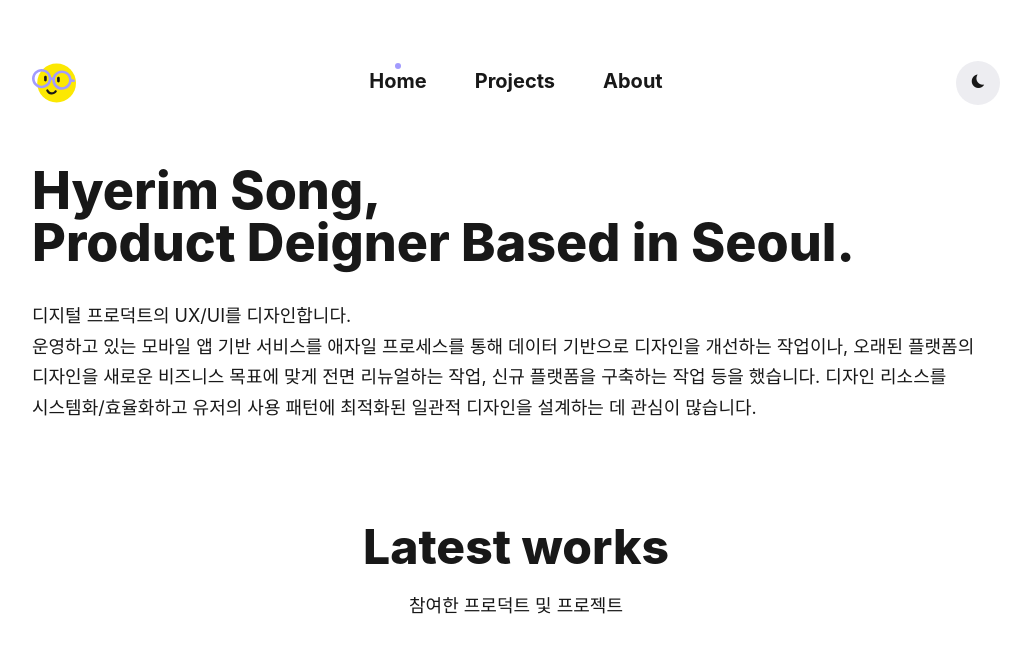
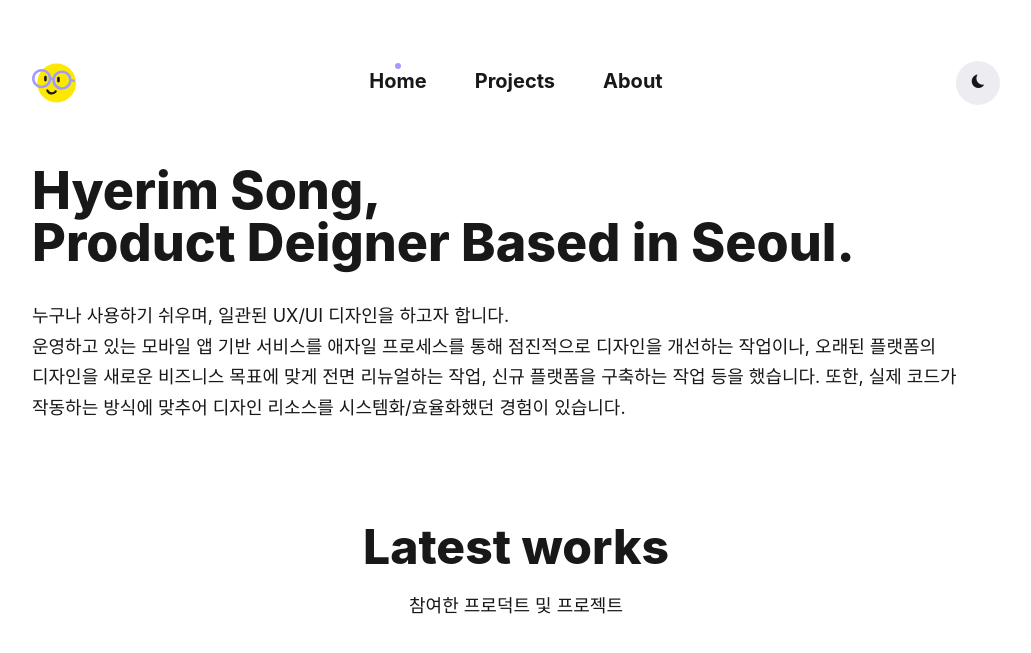
Before and after one commit to hyerim-song/hyerim-song.github.io, a Jekyll site: the page built from index.html, in a window 1280 px wide and 900 px high, cut to the strip 0-666 px from the top of the window. Shown: the top 653 px of the strip, without its empty margins (124-1155 px from the left). Built offline with Jekyll 4.4.1, drawn with Linux system fonts in a browser that asks for light colours; nearby versions of some CDN libraries; some web fonts are replaced.

```diff
--- a/_data/settings.yml
+++ b/_data/settings.yml
@@ -47,7 +47,7 @@ social:
 # Hero Settings
 hero:
   hero__title: Hyerim Song, <br/> Product Deigner Based in Seoul.
-  hero__description: 디지털 프로덕트의 UX/UI를 디자인합니다. <br /> 운영하고 있는 모바일 앱 기반 서비스를 애자일 프로세스를 통해 데이터 기반으로 디자인을 개선하는 작업이나, 오래된 플랫폼의 디자인을 새로운 비즈니스 목표에 맞게 전면 리뉴얼하는 작업, 신규 플랫폼을 구축하는 작업 등을 했습니다. 디자인 리소스를 시스템화/효율화하고 유저의 사용 패턴에 최적화된 일관적 디자인을 설계하는 데 관심이 많습니다.
+  hero__description: 누구나 사용하기 쉬우며, 일관된 UX/UI 디자인을 하고자 합니다. <br />운영하고 있는 모바일 앱 기반 서비스를 애자일 프로세스를 통해 점진적으로 디자인을 개선하는 작업이나, 오래된 플랫폼의 디자인을 새로운 비즈니스 목표에 맞게 전면 리뉴얼하는 작업, 신규 플랫폼을 구축하는 작업 등을 했습니다. 또한, 실제 코드가 작동하는 방식에 맞추어 디자인 리소스를 시스템화/효율화했던 경험이 있습니다.
   hero__image: ''
 
 
@@ -136,8 +136,8 @@ footer_menu__settings:
     #  url: '/blog/'
     - url: '/about/'
       title: 'About'
-    #- url: '/contact/'
-    #  title: 'Contact'
+    - url: '/contact/'
+      title: 'Contact'
     #- url: '/elements/'
     #  title: 'Elements'
 
--- a/_pages/contact.html
+++ b/_pages/contact.html
@@ -2,7 +2,6 @@
 layout: page
 title: Contact
 permalink: /contact/
-image: '/images/16.jpg'
 ---
 
 <div class="form-box">
```
